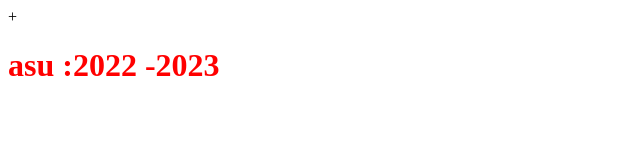
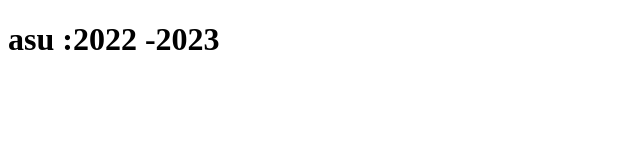
Before and after one commit to mustafaelsheikh91/final, a plain HTML site: page index.html in a window 1280 px wide. Shown: the whole page, without its empty margins (0-640 px from the left). Drawn offline with Linux system fonts and the light colour scheme.

Commit message:
Revert "mustafa work"
This reverts commit 27f6a32357f285f2a81b8e94893f52664307a6d9.

```diff
--- a/index.html
+++ b/index.html
@@ -4,11 +4,9 @@
     <meta charset="UTF-8">
     <meta http-equiv="X-UA-Compatible" content="IE=edge">
     <meta name="viewport" content="width=device-width, initial-scale=1.0">
-    <title>Document</title>+
-    <link rel="stylesheet" href="style.css">
+    <title>Document</title>
 </head>
 <body>
     <h1> asu  :2022 -2023</h1>
-    <script src="main.js"></script>
 </body>
 </html>
--- a/style.css
+++ /dev/null
@@ -1,5 +0,0 @@
-h1{
-    color: red;
-    font: size 15px; ;
-    text-decoration: dotted;
-}
```
